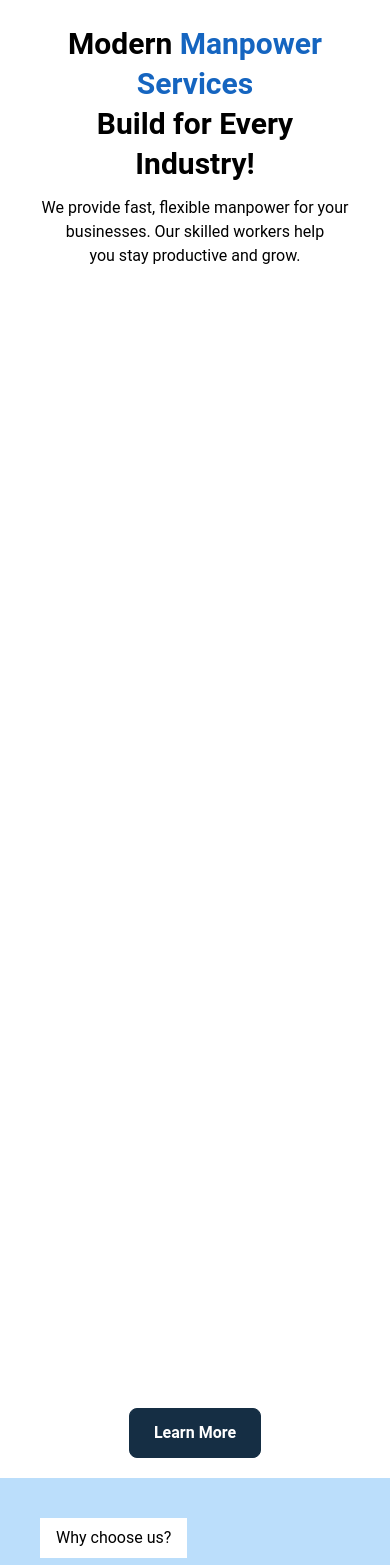
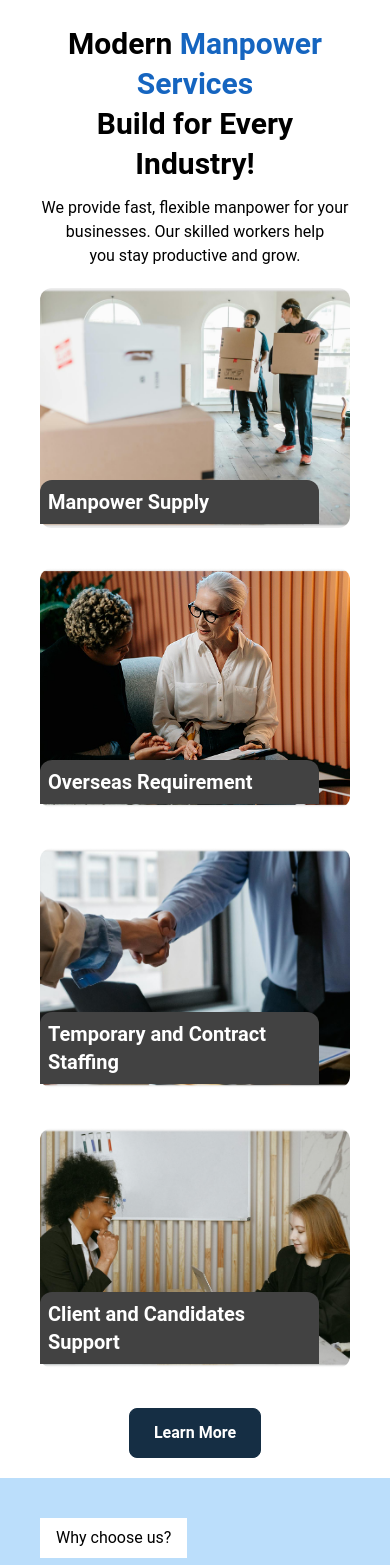
Before and after one commit to codingisf/PrimeLink, a React (Vite) app: page / in a window 390 px wide. Shown: the part 2033-3598 px from the top of the page. Built offline with nearby package versions, Linux system fonts and the light colour scheme.

Commit message:
Update HomePage.jsx

```diff
--- a/src/Pages/HomePage.jsx
+++ b/src/Pages/HomePage.jsx
@@ -334,14 +334,14 @@ function HomePage() {
 
         <div className=" mt-5">
           <div className="flex lg:flex-row flex-col justify-evenly w-full items-center gap-y-10">
-            <Reveal>
+            <Reveal width="100%">
               <div
-                className="bg-[url('/Homepage/3.ManPowerSupply.png')] bg-cover bg-center bg-no-repeat lg:w-[390px] gap-y-5 h-60 rounded-xl relative "
+                className="bg-[url('/Homepage/3.ManPowerSupply.png')] bg-gray-200 bg-cover bg-center bg-no-repeat w-full lg:w-[390px] gap-y-5 h-60 rounded-xl relative "
                 onClick={handlefirstOpen}
               >
                 <div className="bg-gray-800 absolute w-[90%] min-h-10 bottom-1 rounded-t-xl">
                   <h1 className="text-xl lg:text-3xl text-white font-semibold p-2">
-                    Man Power Supply
+                    Manpower Supply
                   </h1>
                 </div>
               </div>
@@ -352,7 +352,7 @@ function HomePage() {
               handler={handlefirstOpen}
               className="z-[9999]"
             >
-              <DialogHeader>Man Power Supply</DialogHeader>
+              <DialogHeader>Manpower Supply</DialogHeader>
               <DialogBody>
                 PrimeLink Manpower & Staffing delivers dependable manpower
                 supply solutions, providing skilled and unskilled workforce to
@@ -381,9 +381,9 @@ function HomePage() {
               </DialogFooter>
             </Dialog>
 
-            <Reveal>
+            <Reveal width="100%">
               <div
-                className="bg-[url('/Homepage/3.OvearseasRequirement.jpg')] bg-cover bg-center bg-no-repeat lg:w-[390px] gap-y-5 h-60 rounded-xl relative"
+                className="bg-[url('/Homepage/3.OvearseasRequirement.jpg')] bg-gray-200 bg-cover bg-center bg-no-repeat w-full lg:w-[390px] gap-y-5 h-60 rounded-xl relative"
                 onClick={handlesecondOpen}
               >
                 <div className="bg-gray-800 absolute  w-[90%] min-h-10 bottom-1 rounded-t-xl ">
@@ -431,9 +431,9 @@ function HomePage() {
           </Dialog>
 
           <div className="flex lg:flex-row flex-col mt-10 w-full items-center justify-evenly gap-y-10 ">
-            <Reveal>
+            <Reveal width="100%">
               <div
-                className="bg-[url('/Homepage/3.Temporaryandcontractstaffing.jpg')]  bg-cover bg-center bg-no-repeat lg:w-[390px] gap-y-5 h-60 rounded-xl relative"
+                className="bg-[url('/Homepage/3.Temporaryandcontractstaffing.jpg')] bg-gray-200  bg-cover bg-center bg-no-repeat w-full lg:w-[390px] gap-y-5 h-60 rounded-xl relative"
                 onClick={handlethirdOpen}
               >
                 <div className="bg-gray-800 absolute  w-[90%] min-h-10 bottom-1 rounded-t-xl ">
@@ -477,9 +477,9 @@ function HomePage() {
               </DialogFooter>
             </Dialog>
 
-            <Reveal>
+            <Reveal width="100%">
               <div
-                className="bg-[url('/Homepage/3.Clientsandcandidatessupport.jpg')] bg-cover bg-center bg-no-repeat lg:w-[390px] gap-y-5 h-60 rounded-xl relative"
+                className="bg-[url('/Homepage/3.Clientsandcandidatessupport.jpg')] bg-gray-200 bg-cover bg-center bg-no-repeat w-full lg:w-[390px] gap-y-5 h-60 rounded-xl relative"
                 onClick={handlefourthOpen}
               >
                 <div className="bg-gray-800 absolute  w-[90%] min-h-10 bottom-1 rounded-t-xl ">
@@ -724,7 +724,7 @@ function HomePage() {
 
         {/* Image rows */}
         <div className="mt-10 mx-auto max-w-7xl">
-          <div className="grid lg:grid-cols-3 md:grid-cols-2 grid-cols-1 items-center mx-auto gap-y-10 gap-x-10">
+          <div className="grid lg:grid-cols-3 md:grid-cols-2 grid-cols-1 items-center justify-items-center mx-auto gap-y-10 gap-x-10">
             <Reveal>
               <FlipCard
                 image="/Homepage/5.Construction&Engineering.jpg"
```
